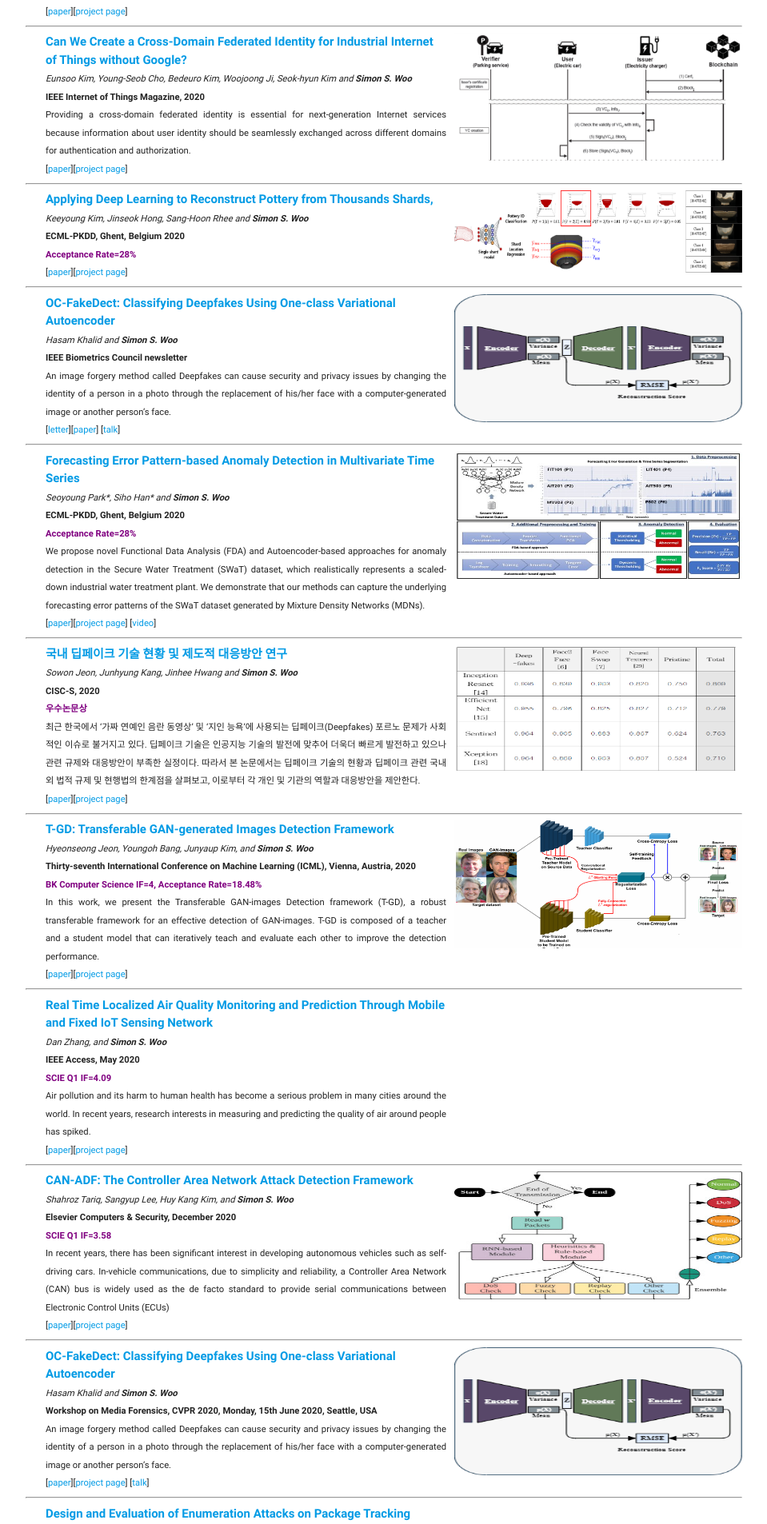
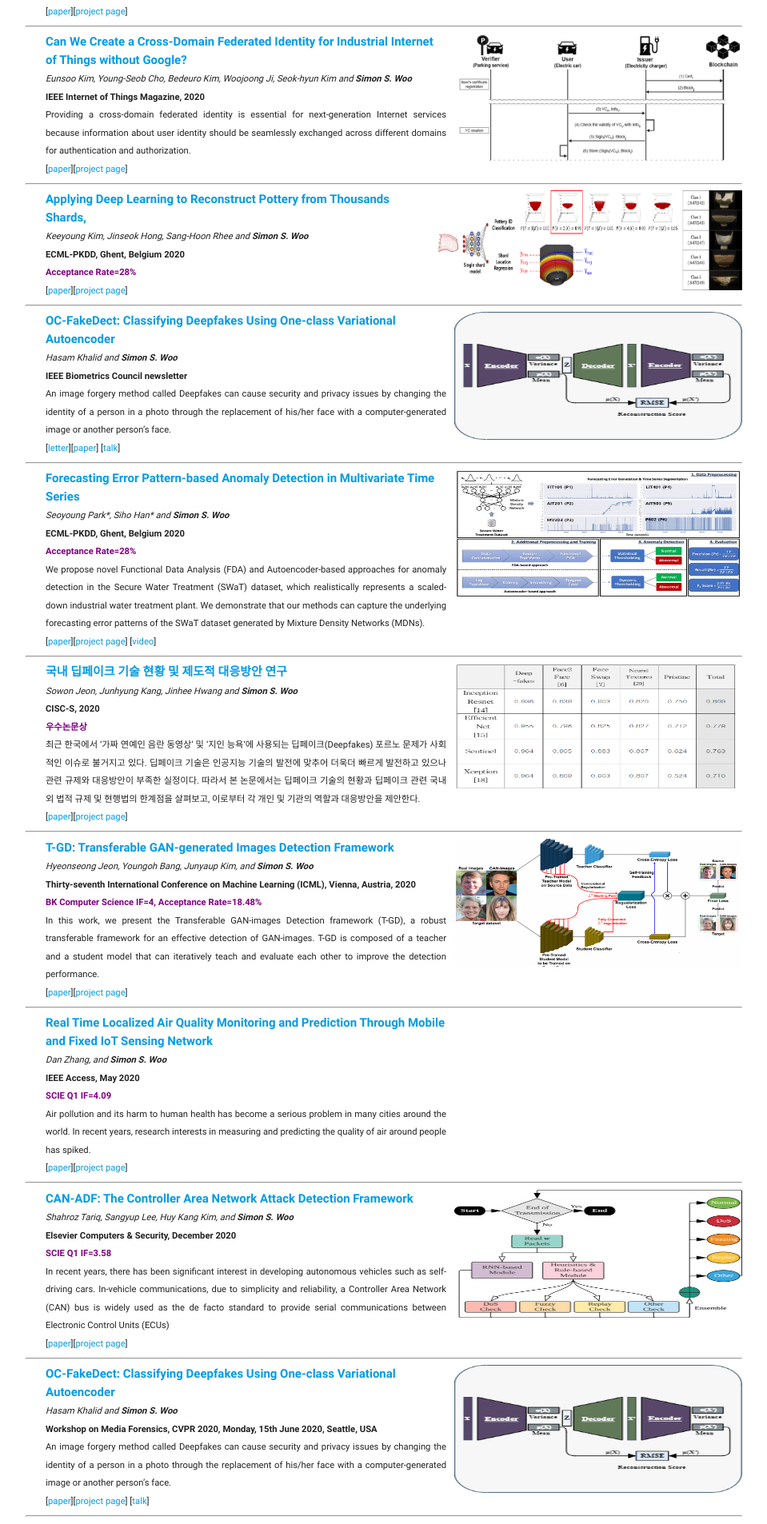
Before and after one commit to Yurim990507/DASH-Lab.github.io, a Jekyll site: the page built from example2.md, in a window 1280 px wide. Shown: the part 4287-6193 px from the top of the page at 80% size, without its empty margins (160-1119 px from the left). Built offline with Jekyll 4.4.1, drawn with Linux system fonts in a browser that asks for light colours.

Commit message:
Update example2.md

```diff
--- a/example2.md
+++ b/example2.md
@@ -873,7 +873,7 @@ permalink: /Publications/
             </table>
         </div>
         <div class="col-lg-3" style="vertical-align: middle;display:flex;flex-direction:row;justify-content:center">
-            <img src="ky2.png" style="max-height:160px;width: 360px; margin-bottom:10px">
+            <img src="ky2.png" style="max-height:180px;width: 380px; margin-bottom:10px">
         </div>
     </div>
     <hr>
```
